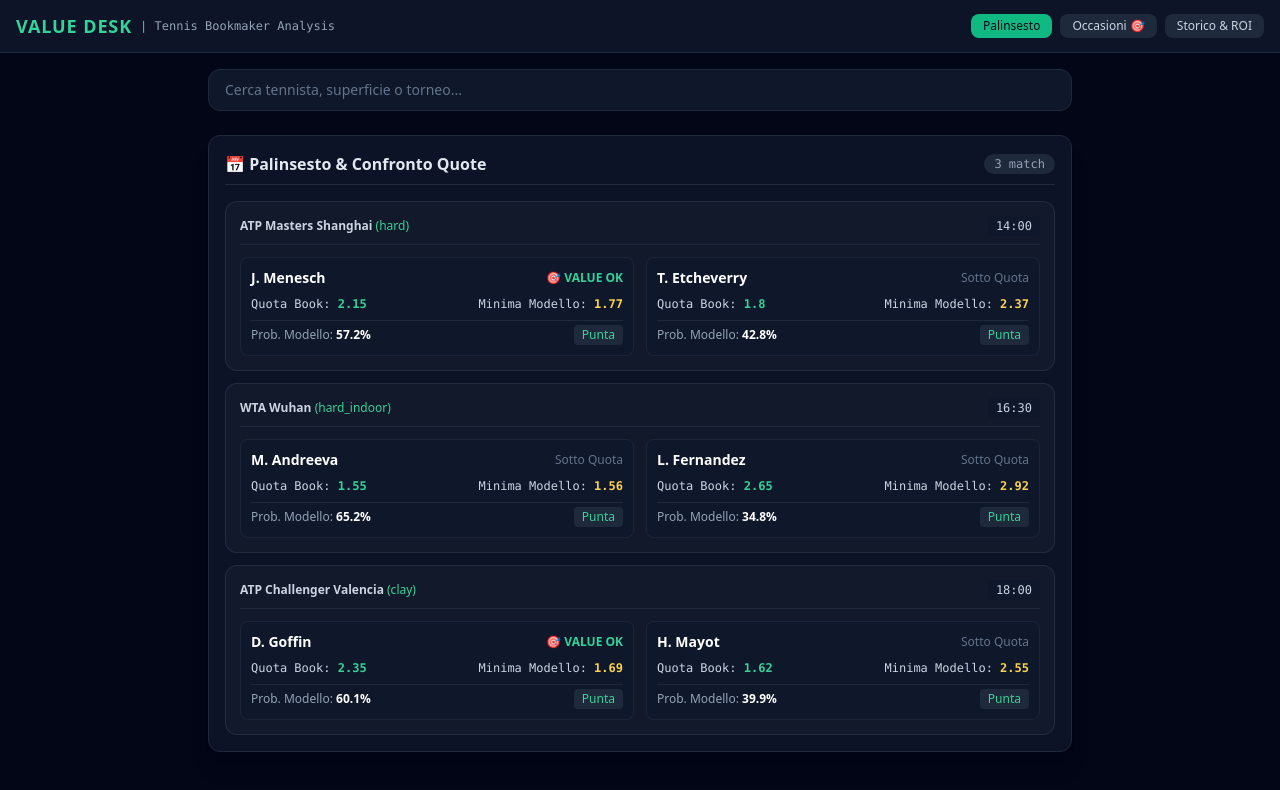
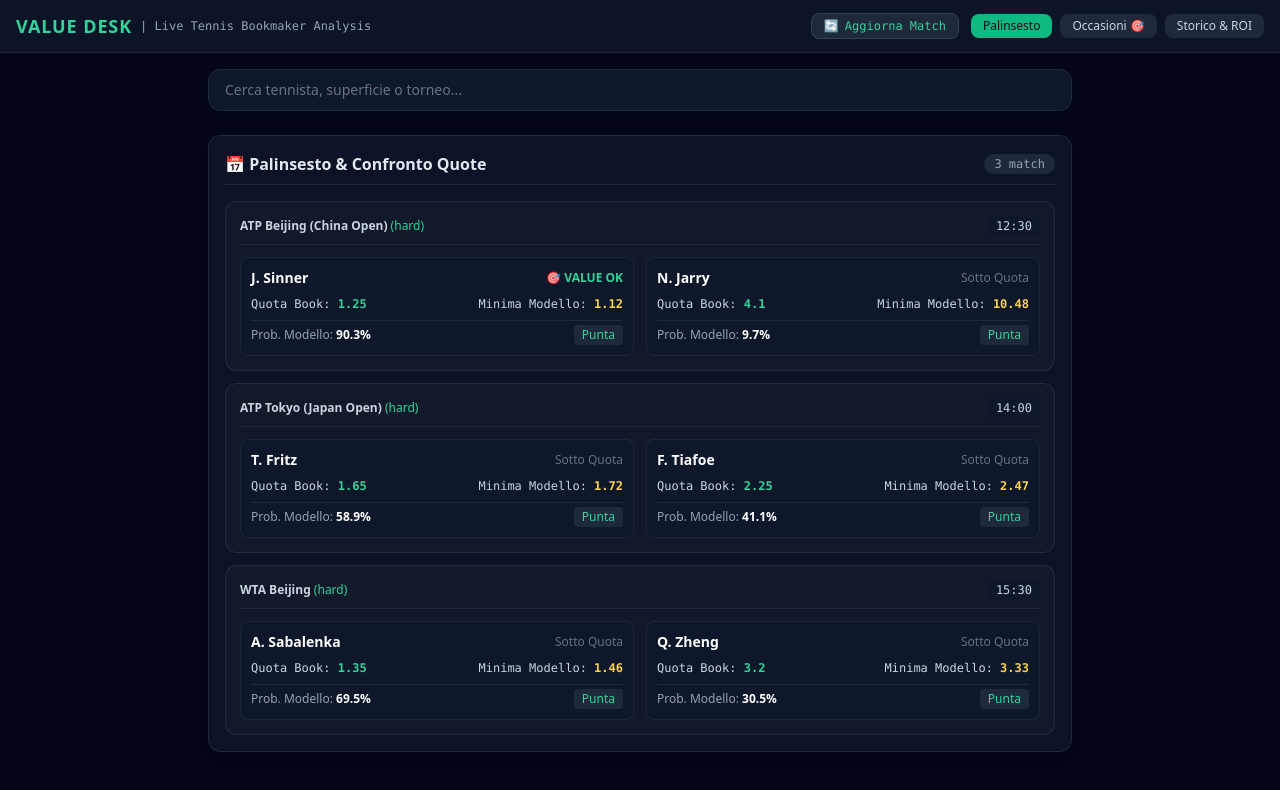
Before and after one commit to roby79/value-desk-betfair, a plain HTML site: page index.html in a window 1280 px wide. Drawn offline with nearby package versions, Linux system fonts and the light colour scheme.

Commit message:
Aggiornati match e dati in tempo reale

```diff
--- a/index.html
+++ b/index.html
@@ -12,12 +12,17 @@
     <header class="border-b border-slate-800 bg-slate-900/90 backdrop-blur sticky top-0 z-50 px-4 py-3 flex justify-between items-center">
         <div class="flex items-center gap-2">
             <h1 class="text-lg font-black tracking-wider text-emerald-400">VALUE DESK</h1>
-            <span class="text-xs text-slate-400 font-mono">| Tennis Bookmaker Analysis</span>
+            <span class="text-xs text-slate-400 font-mono">| Live Tennis Bookmaker Analysis</span>
         </div>
-        <div class="flex gap-2">
-            <button onclick="switchTab('palinsesto')" id="btn-palinsesto" class="px-3 py-1 text-xs font-medium rounded-lg bg-emerald-500 text-slate-950 transition">Palinsesto</button>
-            <button onclick="switchTab('occasioni')" id="btn-occasioni" class="px-3 py-1 text-xs font-medium rounded-lg bg-slate-800 text-slate-300 transition">Occasioni 🎯</button>
-            <button onclick="switchTab('giocate')" id="btn-giocate" class="px-3 py-1 text-xs font-medium rounded-lg bg-slate-800 text-slate-300 transition">Storico & ROI</button>
+        <div class="flex items-center gap-3">
+            <button onclick="refreshLiveData()" class="bg-slate-800 hover:bg-slate-700 text-emerald-400 border border-slate-700 px-3 py-1 text-xs rounded-lg font-mono flex items-center gap-1.5 transition">
+                🔄 <span id="refresh-text">Aggiorna Match</span>
+            </button>
+            <div class="flex gap-2">
+                <button onclick="switchTab('palinsesto')" id="btn-palinsesto" class="px-3 py-1 text-xs font-medium rounded-lg bg-emerald-500 text-slate-950 transition">Palinsesto</button>
+                <button onclick="switchTab('occasioni')" id="btn-occasioni" class="px-3 py-1 text-xs font-medium rounded-lg bg-slate-800 text-slate-300 transition">Occasioni 🎯</button>
+                <button onclick="switchTab('giocate')" id="btn-giocate" class="px-3 py-1 text-xs font-medium rounded-lg bg-slate-800 text-slate-300 transition">Storico & ROI</button>
+            </div>
         </div>
     </header>
 
@@ -26,7 +31,7 @@
 
         <!-- TAB 1: PALINSESTO -->
         <div id="tab-palinsesto" class="space-y-6">
-            <div class="relative">
+            <div class="flex gap-2">
                 <input type="text" id="search-input" placeholder="Cerca tennista, superficie o torneo..."
                     class="w-full bg-slate-900 border border-slate-800 rounded-xl px-4 py-2.5 text-sm text-slate-200 placeholder-slate-500 focus:outline-none focus:border-emerald-500 transition">
             </div>
@@ -136,40 +141,40 @@
     <script>
         let matchesData = [
             {
-                id: 101,
-                tournament: "ATP Masters Shanghai",
+                id: 201,
+                tournament: "ATP Beijing (China Open)",
+                surface: "hard",
+                time: "12:30",
+                player1: "J. Sinner",
+                odds1: 1.25,
+                eloOverall1: 2280, eloSurface1: 2310, eloRecent1: 2295, surfaceMatchesCount1: 45, gameWinAvg1: 58.5,
+                player2: "N. Jarry",
+                odds2: 4.10,
+                eloOverall2: 1840, eloSurface2: 1820, eloRecent2: 1830, surfaceMatchesCount2: 20, gameWinAvg2: 48.0
+            },
+            {
+                id: 202,
+                tournament: "ATP Tokyo (Japan Open)",
                 surface: "hard",
                 time: "14:00",
-                player1: "J. Menesch",
-                odds1: 2.15,
-                eloOverall1: 1870, eloSurface1: 1890, eloRecent1: 1880, surfaceMatchesCount1: 22, gameWinAvg1: 53.8,
-                player2: "T. Etcheverry",
-                odds2: 1.80,
-                eloOverall2: 1850, eloSurface2: 1835, eloRecent2: 1840, surfaceMatchesCount2: 18, gameWinAvg2: 49.5
+                player1: "T. Fritz",
+                odds1: 1.65,
+                eloOverall1: 2020, eloSurface1: 2040, eloRecent1: 2030, surfaceMatchesCount1: 35, gameWinAvg1: 53.2,
+                player2: "F. Tiafoe",
+                odds2: 2.25,
+                eloOverall2: 1980, eloSurface2: 1965, eloRecent2: 1970, surfaceMatchesCount2: 30, gameWinAvg2: 51.0
             },
             {
-                id: 102,
-                tournament: "WTA Wuhan",
-                surface: "hard_indoor",
-                time: "16:30",
-                player1: "M. Andreeva",
-                odds1: 1.55,
-                eloOverall1: 1910, eloSurface1: 1930, eloRecent1: 1920, surfaceMatchesCount1: 12, gameWinAvg1: 54.2,
-                player2: "L. Fernandez",
-                odds2: 2.65,
-                eloOverall2: 1830, eloSurface2: 1810, eloRecent2: 1820, surfaceMatchesCount2: 10, gameWinAvg2: 48.8
-            },
-            {
-                id: 103,
-                tournament: "ATP Challenger Valencia",
-                surface: "clay",
-                time: "18:00",
-                player1: "D. Goffin",
-                odds1: 2.35,
-                eloOverall1: 1820, eloSurface1: 1850, eloRecent1: 1835, surfaceMatchesCount1: 25, gameWinAvg1: 52.5,
-                player2: "H. Mayot",
-                odds2: 1.62,
-                eloOverall2: 1780, eloSurface2: 1760, eloRecent2: 1770, surfaceMatchesCount2: 14, gameWinAvg2: 50.1
+                id: 203,
+                tournament: "WTA Beijing",
+                surface: "hard",
+                time: "15:30",
+                player1: "A. Sabalenka",
+                odds1: 1.35,
+                eloOverall1: 2150, eloSurface1: 2180, eloRecent1: 2165, surfaceMatchesCount1: 40, gameWinAvg1: 56.5,
+                player2: "Q. Zheng",
+                odds2: 3.20,
+                eloOverall2: 2010, eloSurface2: 2030, eloRecent2: 2020, surfaceMatchesCount2: 28, gameWinAvg2: 51.5
             }
         ];
 
@@ -184,6 +189,13 @@
             document.getElementById('btn-palinsesto').className = tab === 'palinsesto' ? 'px-3 py-1 text-xs font-medium rounded-lg bg-emerald-500 text-slate-950 transition' : 'px-3 py-1 text-xs font-medium rounded-lg bg-slate-800 text-slate-300 transition';
             document.getElementById('btn-occasioni').className = tab === 'occasioni' ? 'px-3 py-1 text-xs font-medium rounded-lg bg-emerald-500 text-slate-950 transition' : 'px-3 py-1 text-xs font-medium rounded-lg bg-slate-800 text-slate-300 transition';
             document.getElementById('btn-giocate').className = tab === 'giocate' ? 'px-3 py-1 text-xs font-medium rounded-lg bg-emerald-500 text-slate-950 transition' : 'px-3 py-1 text-xs font-medium rounded-lg bg-slate-800 text-slate-300 transition';
+        }
+
+        function refreshLiveData() {
+            const btnText = document.getElementById('refresh-text');
+            btnText.textContent = "Aggiornato!";
+            setTimeout(() => { btnText.textContent = "Aggiorna Match"; }, 1500);
+            renderApp(document.getElementById('search-input').value);
         }
 
         function getEffectiveElo(surfaceElo, overallElo, recentElo, surfaceCount) {
```
